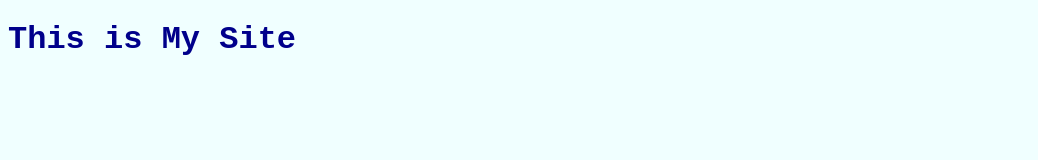
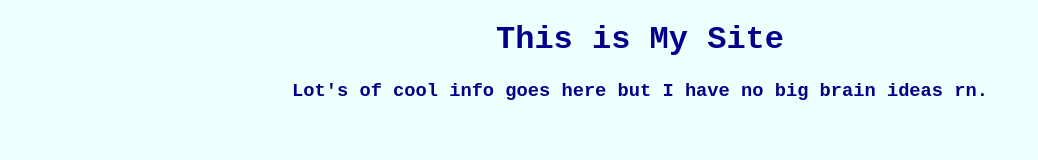
Before and after one commit to NKOO8/H33-04-Second, a plain HTML site: page index.html in a window 1280 px wide. Shown: the whole page, without its empty margins (0-1038 px from the left). Drawn offline with Linux system fonts and the light colour scheme.

Commit message:
added some more content and text center

```diff
--- a/index.html
+++ b/index.html
@@ -8,6 +8,7 @@
 </head>
 <body>
     <h1>This is My Site</h1>
+    <div><h3>Lot's of cool info goes here but I have no big brain ideas rn.</h3></div>
 
 </body>
 </html>
--- a/style.css
+++ b/style.css
@@ -2,4 +2,5 @@ body{
     background-color: azure;
     color: darkblue;
     font-family: 'Courier New', Courier, monospace;
+    text-align: center;
 }
```
